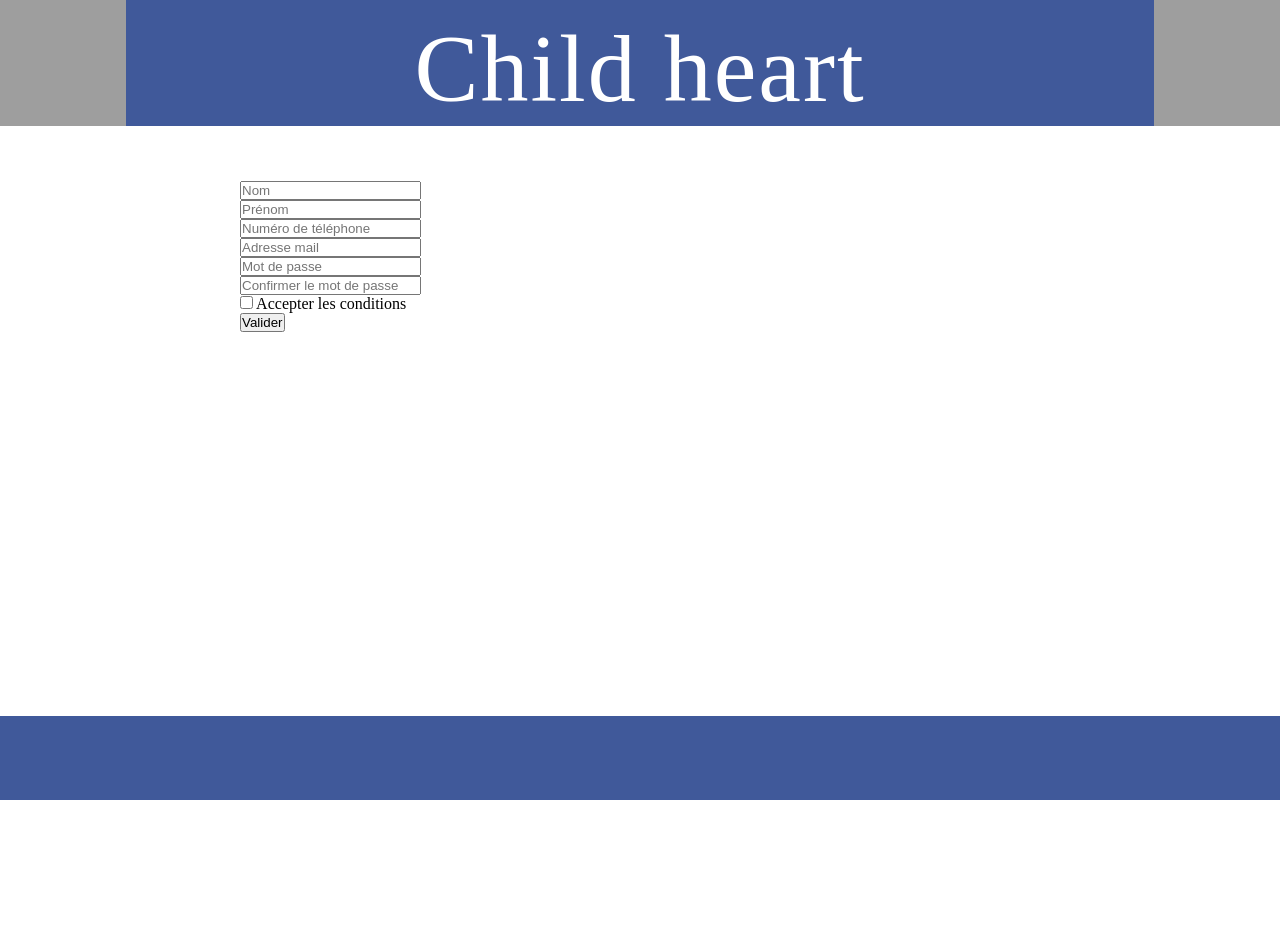
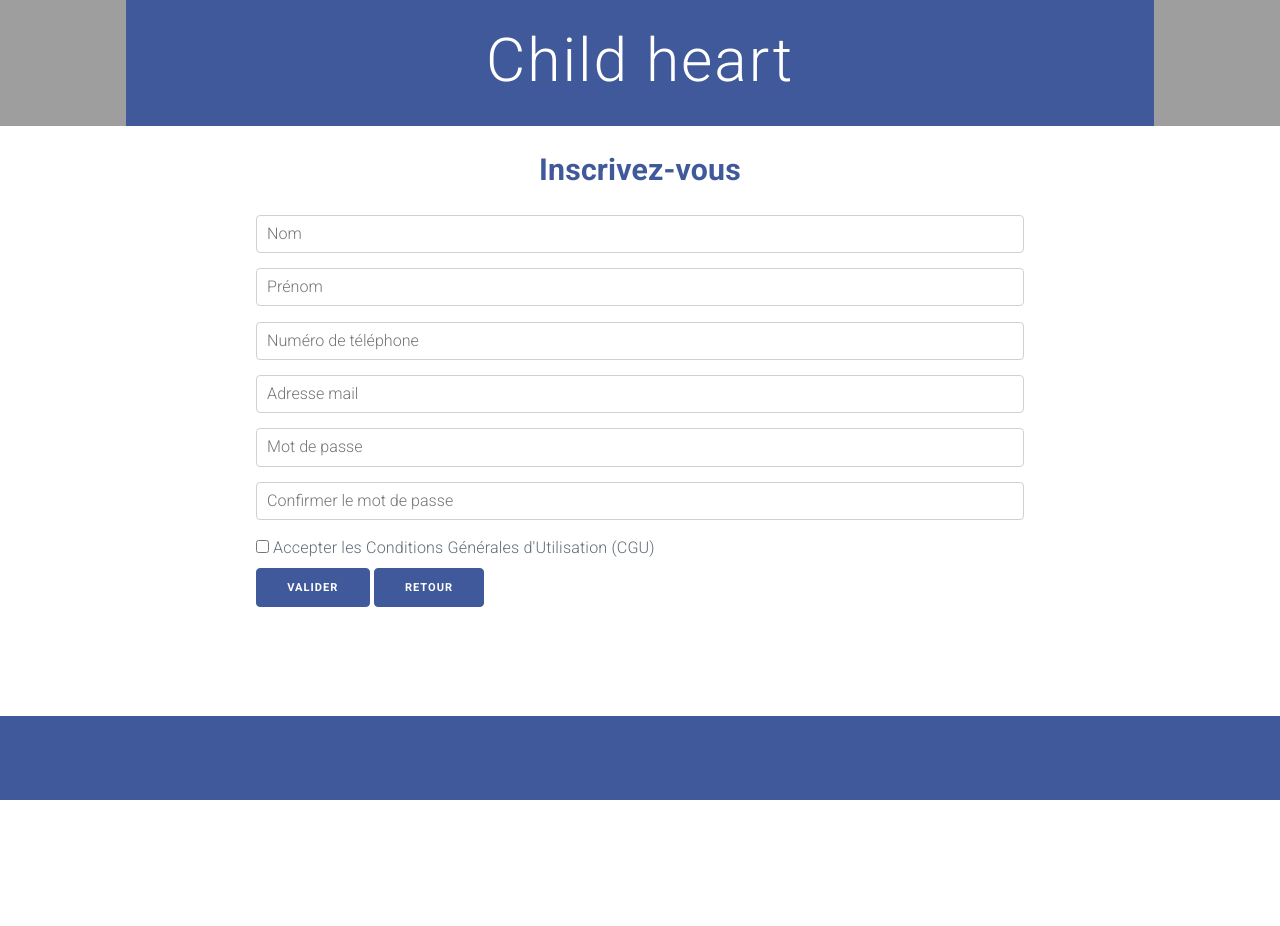
Before and after one commit to CHILDREN-HEART/Projet-C-Heart, a PHP site: page / in a window 1280 px wide. After the commit the page ends 800 px from the top, so only its background shows below. Run offline with PHP 8.4, Linux system fonts and the light colour scheme; grey boxes are pictures that could not be loaded.

Commit message:
Inscription

```diff
--- a/pageinscription/index.html
+++ b/pageinscription/index.html
@@ -18,7 +18,7 @@
 </header>
 <main>
     <div class="grid">
-        <!--<span id="img3"><img src="./assets/fille.png" height="837" width="1439" alt="Fond_fille"></span>-->
+
         <div id="rectangle">
             <h2>
                 Inscrivez-vous
@@ -37,9 +37,11 @@
                     <br>
                     <input type="text" id="confirmPassword" placeholder="Confirmer le mot de passe">
                     <br>
-                    <label><input type="checkbox"> Accepter les conditions</label>
-                    <br>
-                    <input type="submit" value="Valider">
+                    <label><input type="checkbox"> Accepter les Conditions Générales d'Utilisation (CGU) </label>
+                    <div class="Valider_Retour">
+                        <input type="submit" value="Valider">
+                        <input type="submit" value="Retour">
+                    <div>
                 </form>
             </div>
         </div>
--- a/pageinscription/style.css
+++ b/pageinscription/style.css
@@ -29,20 +29,26 @@ header {
     right: 0;
 }
 
+/**!#rectangle {*/
+/*    height: 100%;*/
+/*    width: 800px; !*ou 25% du parent par ex*!*/
+/*    position: absolute; !*evolue librement dans son parent*!*/
+/*    left: 50%; !*centre le bord gauche de la boite*!*/
+/*    transform: translateX(-50%); !*revient de 50% sur ca taille*!*/
+/*    !*transform: translate(-50%, -50%)*! !*sur l axe X puis Y*!*/
+/*    z-index: -1;*/
+/*}*/
+
 #rectangle {
-    height: 100%;
-    width: 800px; /*ou 25% du parent par ex*/
-    position: absolute; /*evolue librement dans son parent*/
-    left: 50%; /*centre le bord gauche de la boite*/
-    transform: translateX(-50%); /*revient de 50% sur ca taille*/
-    /*transform: translate(-50%, -50%)*/ /*sur l axe X puis Y*/
-    z-index: -1;
+    width: 60%;
+    margin: auto;
 }
 
 h2 {
     text-align: center;
     font-size: 3rem;
-    color: white;
+    color: #40599A;
+    padding: 2rem;
 }
 
 
@@ -58,3 +64,81 @@ footer {
     position: absolute;
     bottom: 0px;
 }
+
+input[type='text'] {
+    -webkit-appearance: none;
+    background-color: transparent;
+    border: 0.1rem solid #d1d1d1;
+    border-radius: 0.4rem;
+    box-shadow: none;
+    box-sizing: inherit;
+    height: 3.8rem;
+    padding: 0.6rem 1rem 0.7rem;
+    width: 100%;
+}
+
+input {
+    overflow: visible;
+    font-family: inherit;
+    font-size: 100%;
+    writing-mode: horizontal-tb !important;
+    text-rendering: auto;
+    color: fieldtext;
+    letter-spacing: normal;
+    word-spacing: normal;
+    line-height: normal;
+    text-transform: none;
+    text-indent: 0px;
+    text-shadow: none;
+    display: inline-block;
+    text-align: start;
+    appearance: auto;
+    -webkit-rtl-ordering: logical;
+    cursor: text;
+    background-color: field;
+    margin-bottom: 1.5rem;
+    padding: 1px 2px;
+    border-width: 2px;
+    border-style: inset;
+    border-color: -internal-light-dark(rgb(118, 118, 118), rgb(133, 133, 133));
+    border-image: initial;
+}
+
+body {
+    color: #606c76;
+    font-family: 'Roboto', sans-serif;
+    font-size: 1.6em;
+    font-weight: 300;
+    letter-spacing: .01em;
+    line-height: 1.6;
+}
+
+html {
+    box-sizing: border-box;
+    font-size: 63%;
+    line-height: 1.15;
+    -webkit-text-size-adjust: 100%;
+}
+
+* {
+    box-sizing: inherit;
+}
+
+input[type='submit'] {
+    background-color: #40599a;
+    border: 0.1rem solid #40599a;
+    border-radius: 0.4rem;
+    color: #fff;
+    cursor: pointer;
+    display: inline-block;
+    font-size: 1.1rem;
+    font-weight: 700;
+    height: 3.8rem;
+    letter-spacing: .1rem;
+    line-height: 3.8rem;
+    padding: 0 3rem;
+    text-align: center;
+    text-decoration: none;
+    text-transform: uppercase;
+    white-space: nowrap;
+}
```
